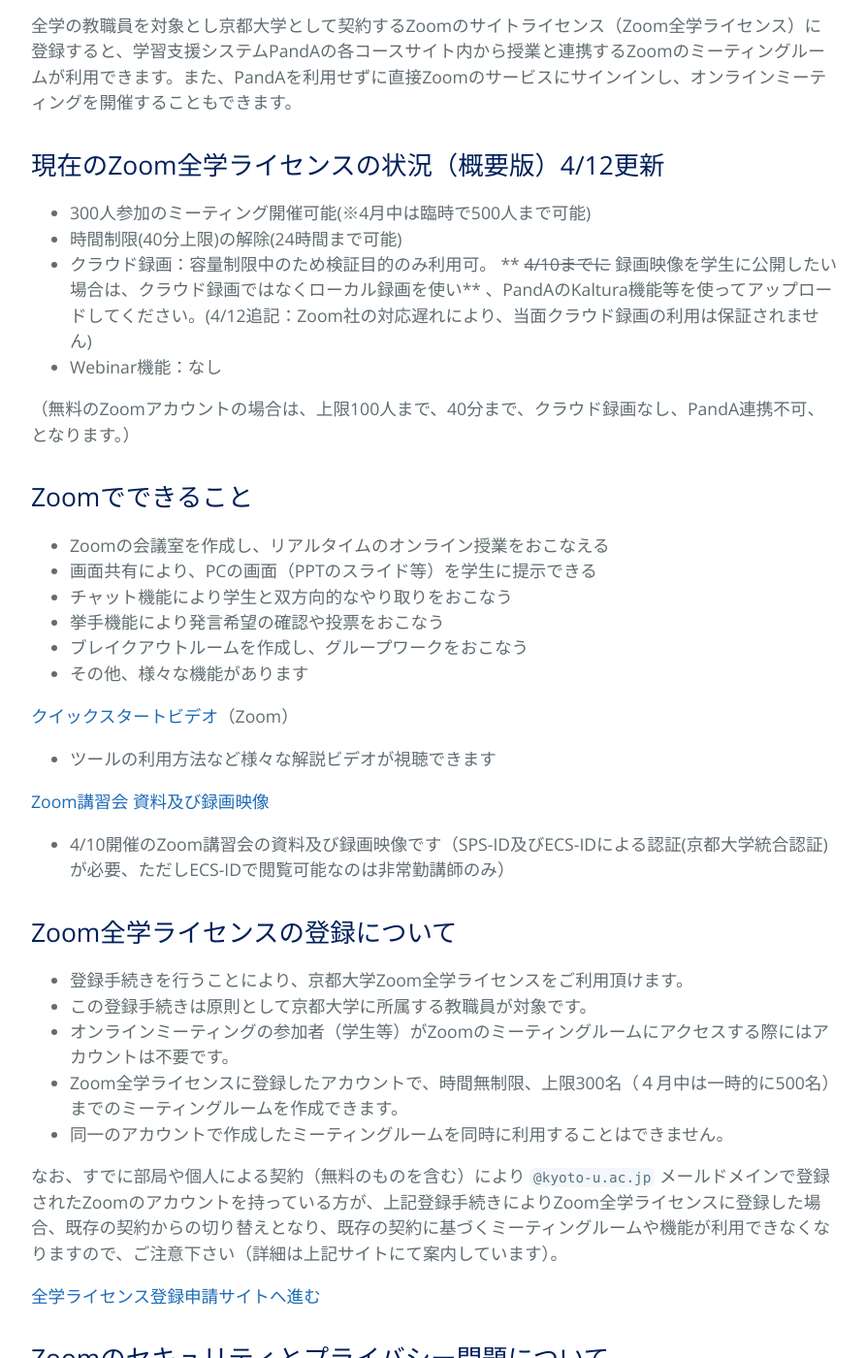
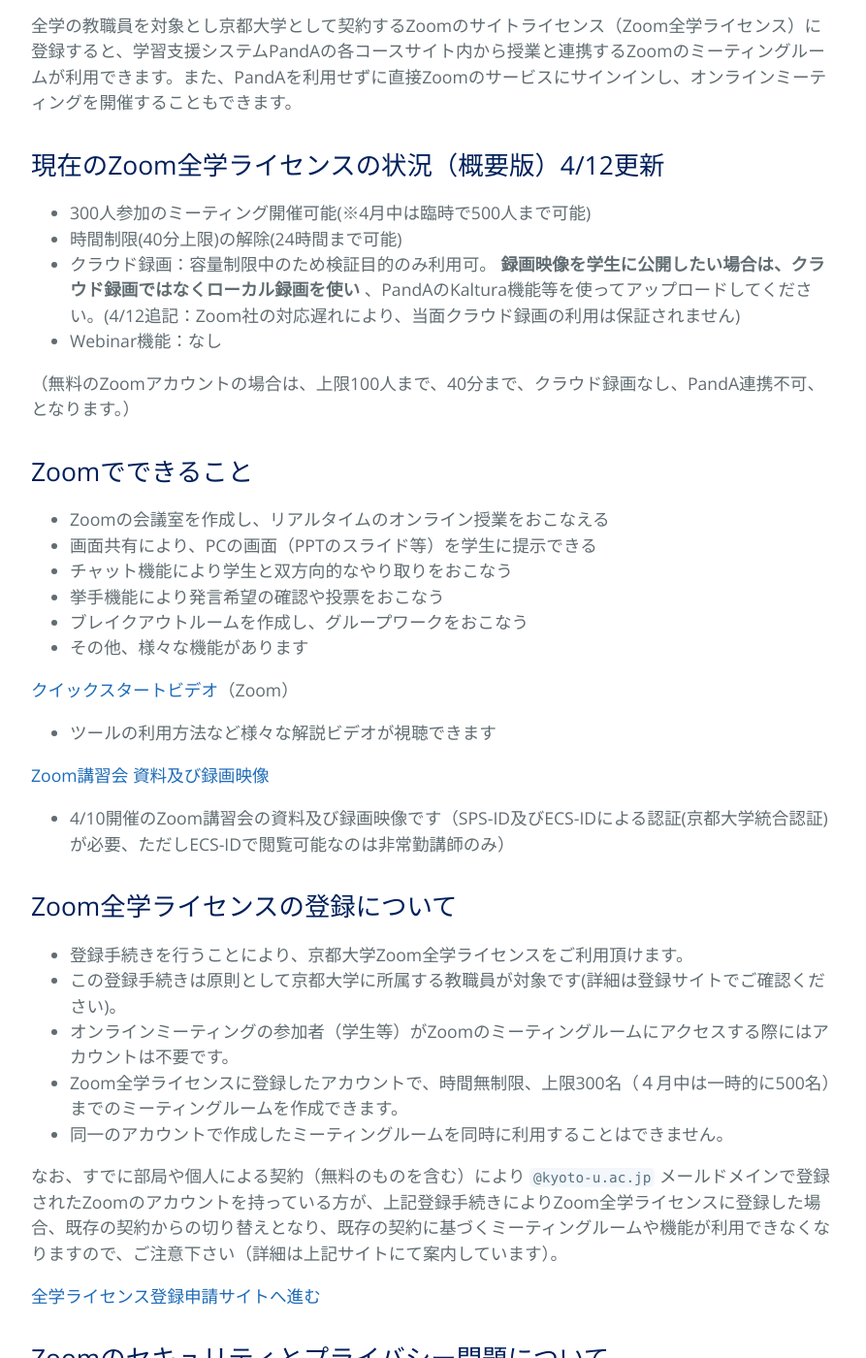
Before and after one commit to kyoto-u/online-edu, a Jekyll site: the page built from zoom.md, in a window 1280 px wide and 1400 px high, scrolled down 577 px. Shown: the whole window at 97% size, without its empty margins (192-1085 px from the left). Built offline with Jekyll 4.4.1, drawn with Linux system fonts in a browser that asks for light colours; some of the changed text lies outside the part shown.

Commit message:
update format

```diff
--- a/zoom.md
+++ b/zoom.md
@@ -12,7 +12,7 @@ title: オンラインミーティングサービス(Zoom全学ライセンス)
 ## 現在のZoom全学ライセンスの状況（概要版）4/12更新
 - 300人参加のミーティング開催可能(※4月中は臨時で500人まで可能)
 - 時間制限(40分上限)の解除(24時間まで可能)
-- クラウド録画：容量制限中のため検証目的のみ利用可。 ** ~~4/10までに~~ 録画映像を学生に公開したい場合は、クラウド録画ではなくローカル録画を使い** 、PandAのKaltura機能等を使ってアップロードしてください。(4/12追記：Zoom社の対応遅れにより、当面クラウド録画の利用は保証されません)
+- クラウド録画：容量制限中のため検証目的のみ利用可。 **録画映像を学生に公開したい場合は、クラウド録画ではなくローカル録画を使い** 、PandAのKaltura機能等を使ってアップロードしてください。(4/12追記：Zoom社の対応遅れにより、当面クラウド録画の利用は保証されません)
 - Webinar機能：なし
 
 （無料のZoomアカウントの場合は、上限100人まで、40分まで、クラウド録画なし、PandA連携不可、となります。）
@@ -37,7 +37,7 @@ title: オンラインミーティングサービス(Zoom全学ライセンス)
 ## Zoom全学ライセンスの登録について
 
 - 登録手続きを行うことにより、京都大学Zoom全学ライセンスをご利用頂けます。
-- この登録手続きは原則として京都大学に所属する教職員が対象です。
+- この登録手続きは原則として京都大学に所属する教職員が対象です(詳細は登録サイトでご確認ください)。
 - オンラインミーティングの参加者（学生等）がZoomのミーティングルームにアクセスする際にはアカウントは不要です。
 - Zoom全学ライセンスに登録したアカウントで、時間無制限、上限300名（４月中は一時的に500名）までのミーティングルームを作成できます。
 - 同一のアカウントで作成したミーティングルームを同時に利用することはできません。
@@ -54,4 +54,4 @@ title: オンラインミーティングサービス(Zoom全学ライセンス)
 
 ## お問い合わせ
 
-Zoom全学ライセンスについてのお問い合わせは、 online_support _at_ mail2.adm.kyoto-u.ac.jp までお願いいたします(メールアドレスの_at_を@に変えて下さい)。
+Zoom全学ライセンスについてのお問い合わせは、 online_support _at_ mail2.adm.kyoto-u.ac.jp までお願いいたします(メールアドレスの _at_ を@に変えて下さい)。
```
